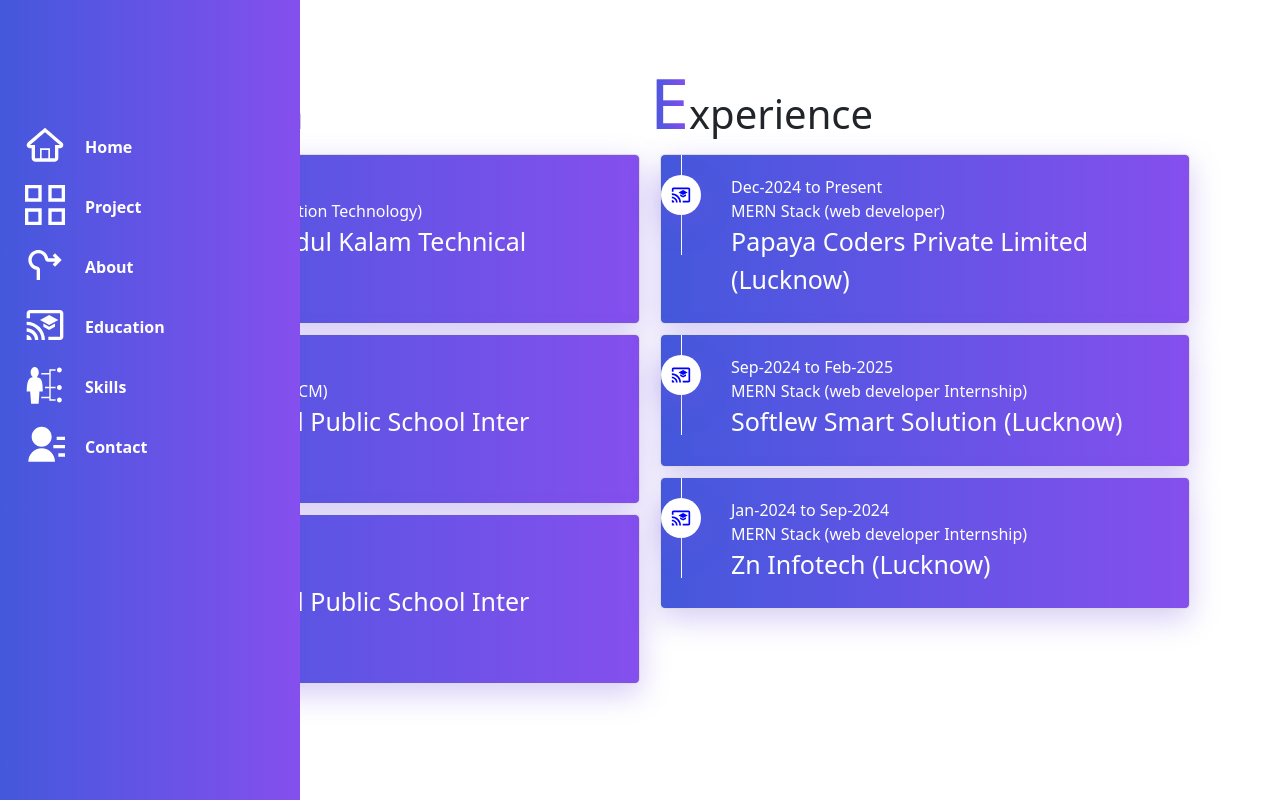
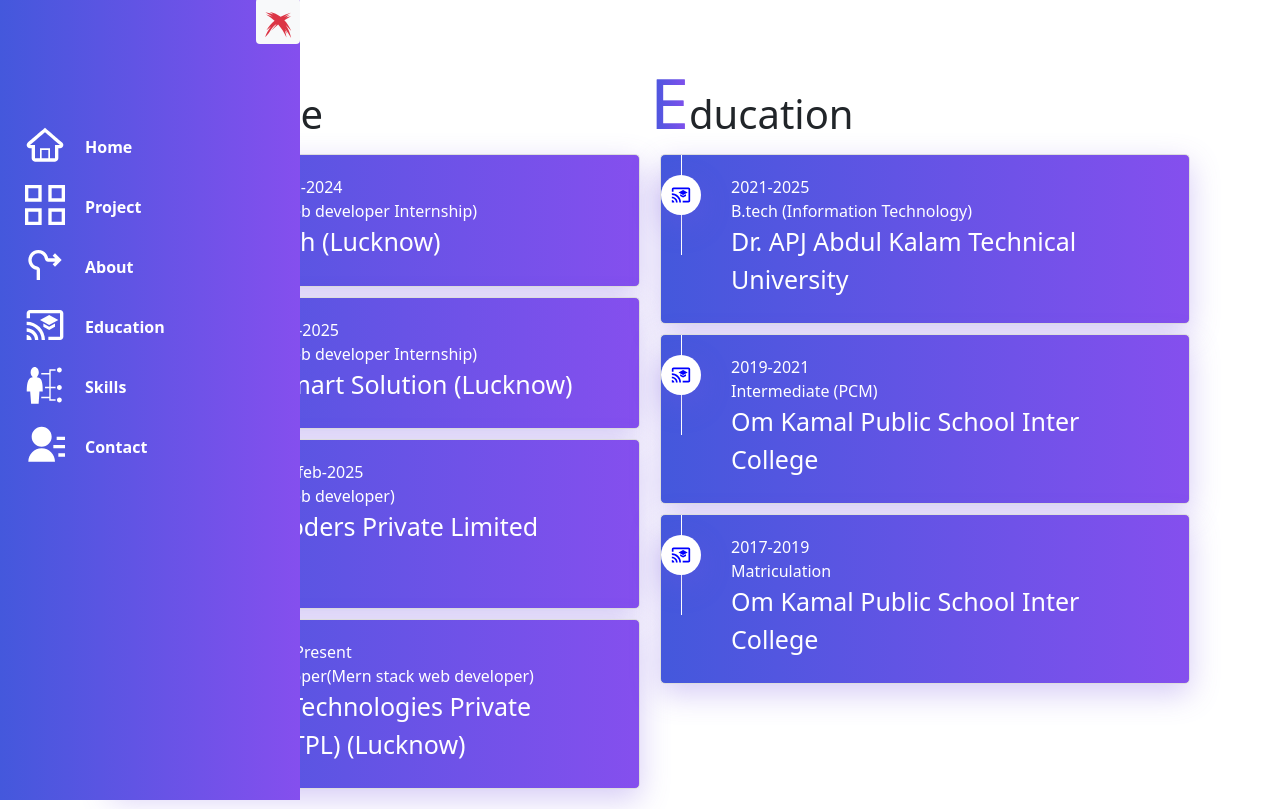
Before and after one commit to Vijay18110/myportfolio, a React (Vite) app: page /education in a window 1280 px wide. Both pictures are taken after a click on the label 40 px from the left and 35 px from the top of the page. Built offline with nearby package versions, Linux system fonts and the light colour scheme.

Commit message:
experience added

```diff
--- a/src/pages/Education/index.jsx
+++ b/src/pages/Education/index.jsx
@@ -6,18 +6,20 @@ const About = () => {
     return (
         <div className={styles.cont}>
             <div className={styles.content}>
+                <div className={styles.left}>
+                    <h1> Experience</h1>
+                    <EducationCart num="4" trans="-400" year="July-2024 to Sep-2024" course="MERN Stack (web developer Internship)" uname="Zn Infotech (Lucknow)" />
+                    <EducationCart num="5" trans="-400" year="Sep-2024 to jan-2025" course="MERN Stack (web developer Internship)" uname="Softlew smart solution (Lucknow)" />
+                    <EducationCart num="3" trans="-400" year="Dec-2024 to 20 feb-2025" course="MERN Stack (web developer)" uname="Papaya Coders Private Limited (Lucknow)" />
+                    <EducationCart num="3" trans="-400" year="21-feb-2025 to Present" course="Software developer(Mern stack web developer)" uname="Tantrash Technologies Private Limited(TTPL) (Lucknow)" />
+                </div>
                 <div className={styles.right}>
                     <h1>Education</h1>
                     <EducationCart trans="400" num="1" year="2021-2025" course="B.tech (Information Technology)" uname="Dr. APJ Abdul Kalam Technical University" />
                     <EducationCart num="2" trans="400" year="2019-2021" course="Intermediate (PCM)" uname="Om Kamal Public School Inter College" />
                     <EducationCart num="2" trans="400" year="2017-2019" course="Matriculation" uname="Om Kamal Public School Inter College" />
                 </div>
-                <div className={styles.left}>
-                    <h1> Experience</h1>
-                    <EducationCart num="3" trans="-400" year="Dec-2024 to Present" course="MERN Stack (web developer)" uname="Papaya Coders Private Limited (Lucknow)" />
-                    <EducationCart num="5" trans="-400" year="Sep-2024 to Feb-2025" course="MERN Stack (web developer Internship)" uname="Softlew smart solution (Lucknow)" />
-                    <EducationCart num="4" trans="-400" year="Jan-2024 to Sep-2024" course="MERN Stack (web developer Internship)" uname="Zn Infotech (Lucknow)" />
-                </div>
+
             </div>
         </div >
     )
--- a/src/pages/Home/index.module.css
+++ b/src/pages/Home/index.module.css
@@ -1,9 +1,10 @@
-.cont{
+.cont {
   padding: 10px 100px;
 }
-::-webkit-scrollbar{
-display:none;}
-.pagename{
+::-webkit-scrollbar {
+  display: none;
+}
+.pagename {
   display: flex;
   width: 50%;
   margin: 0 auto;
@@ -13,54 +14,65 @@ color: white;
   filter: brightness(120%);
   align-items: center;
   box-shadow: rgba(0, 0, 0, 0.4) 0px 30px 90px;
-background-image: linear-gradient(90deg, #4458dc 0, #854fee), radial-gradient(circle at top left, #4458dc, #854fee);
+  background-image: linear-gradient(90deg, #4458dc 0, #854fee),
+    radial-gradient(circle at top left, #4458dc, #854fee);
 }
-.content{
+.content {
   margin-top: 50px;
   display: flex;
   justify-content: space-between;
 }
 
-.content>div h1::first-letter{
-    background-image: linear-gradient(90deg, #4458dc 0, #854fee), radial-gradient(circle at top left, #4458dc, #854fee);
+.content > div h1::first-letter {
+  background-image: linear-gradient(90deg, #4458dc 0, #854fee),
+    radial-gradient(circle at top left, #4458dc, #854fee);
   background-clip: text;
   color: transparent;
-text-shadow: rgba(0, 0, 0, 0.17) 0px -23px 25px 0px inset, rgba(0, 0, 0, 0.15) 0px -36px 30px 0px inset, rgba(0, 0, 0, 0.1) 0px -79px 40px 0px inset, rgba(0, 0, 0, 0.06) 0px 2px 1px, rgba(0, 0, 0, 0.09) 0px 4px 2px, rgba(0, 0, 0, 0.09) 0px 8px 4px, rgba(0, 0, 0, 0.09) 0px 16px 8px, rgba(0, 0, 0, 0.09) 0px 32px 16px;
+  text-shadow: rgba(0, 0, 0, 0.17) 0px -23px 25px 0px inset,
+    rgba(0, 0, 0, 0.15) 0px -36px 30px 0px inset,
+    rgba(0, 0, 0, 0.1) 0px -79px 40px 0px inset, rgba(0, 0, 0, 0.06) 0px 2px 1px,
+    rgba(0, 0, 0, 0.09) 0px 4px 2px, rgba(0, 0, 0, 0.09) 0px 8px 4px,
+    rgba(0, 0, 0, 0.09) 0px 16px 8px, rgba(0, 0, 0, 0.09) 0px 32px 16px;
   font-size: 70px;
 }
-.content>div>p{
+.content > div > p {
   letter-spacing: 1px;
   font-size: 1.3rem;
   font-family: serif;
 }
-.content div:first-child{
+.content div:first-child {
   width: 50%;
 }
-.content div:last-child{
+.content div:last-child {
   display: flex;
-background-color: hsla(232, 68%, 56%,.2);
+  background-color: hsla(232, 68%, 56%, 0.2);
   justify-content: end;
 }
 
-.imgCont{
-background-image: url('../../assets/vijay2.png.jpg');
-background-position:top;
+.imgCont {
+  background-image: url("../../assets/vijay2.png.jpg");
+  background-position: top;
   background-repeat: no-repeat;
- height:500px;
+  height: 500px;
   width: 400px;
   box-shadow: rgba(0, 0, 0, 0.2) 0px 60px 40px -7px;
-box-shadow: rgba(0, 0, 0, 0.4) 0px 2px 4px, rgba(0, 0, 0, 0.3) 0px 7px 13px -3px, rgba(0, 0, 0, 0.2) 0px -3px 0px inset;
-transition: all .3s;
+  box-shadow: rgba(0, 0, 0, 0.4) 0px 2px 4px,
+    rgba(0, 0, 0, 0.3) 0px 7px 13px -3px, rgba(0, 0, 0, 0.2) 0px -3px 0px inset;
+  transition: all 0.3s;
   border-radius: 20px;
-&:hover{
+  &:hover {
     filter: brightness(120%);
     transform: translateX(-50px);
   }
 }
 
-
 .btnCont {
-    background-image: linear-gradient(90deg, rgb(68, 88, 220) 0px, rgb(133, 79, 238)), radial-gradient(circle at left top, rgb(68, 88, 220), rgb(133, 79, 238));
+  background-image: linear-gradient(
+      90deg,
+      rgb(68, 88, 220) 0px,
+      rgb(133, 79, 238)
+    ),
+    radial-gradient(circle at left top, rgb(68, 88, 220), rgb(133, 79, 238));
   box-shadow: rgba(133, 24, 36, 0.3) 0px 6px 10px;
   color: rgb(255, 255, 255);
   cursor: pointer;
@@ -78,122 +90,123 @@ padding-left: 10px;
   align-items: center;
   z-index: 1;
 }
- .icon{
+.icon {
   width: 50px;
   position: absolute;
   height: 50px;
   border-radius: 50%;
   right: 0;
-background-color:white;
+  background-color: white;
   display: flex;
   color: hsl(260, 89%, 46%);
   justify-content: center;
   align-items: center;
 }
 
-@media screen and (min-width:1024px) and (max-width:1610px) {
-.cont{
+@media screen and (min-width: 1024px) and (max-width: 1610px) {
+  .cont {
     padding: 20px 100px;
   }
 }
 
-@media screen and (min-width:769px) and (max-width:1024px) {
-    .content{
+@media screen and (min-width: 769px) and (max-width: 1024px) {
+  .content {
     display: flex;
     flex-direction: column;
   }
-    .content div:first-child{
+  .content div:first-child {
     width: 80%;
     margin: 0 auto;
     padding: 10px;
     order: 2;
   }
-        .content div:last-child{
+  .content div:last-child {
     width: 80%;
     margin: 0 auto;
     order: 1;
   }
-.imgCont{
+  .imgCont {
     width: 100%;
     background-size: cover;
     display: flex;
     justify-content: center;
     margin: 0 auto;
   }
-.nn{
+  .nn {
     width: 80%;
     margin: 0 auto;
   }
-.pagename{
+  .pagename {
     width: 80%;
     margin: 0 auto;
-background-image: linear-gradient(90deg, #4458dc 0, #854fee), radial-gradient(circle at top left, #4458dc, #854fee);
+    background-image: linear-gradient(90deg, #4458dc 0, #854fee),
+      radial-gradient(circle at top left, #4458dc, #854fee);
     padding: 0;
   }
 }
-        @media screen and (min-width:480px) and (max-width:768px) {
-
-            .content{
+@media screen and (min-width: 480px) and (max-width: 768px) {
+  .content {
     display: flex;
     flex-direction: column;
   }
-            .content div:first-child{
+  .content div:first-child {
     width: 100%;
     order: 2;
   }
 
-        .imgCont{
+  .imgCont {
     width: 300px;
     height: 300px;
     border-radius: 50%;
     background-size: cover;
   }
-        .nn{
+  .nn {
     width: 100%;
     margin: 0 auto;
   }
-        .pagename{
+  .pagename {
     width: 100%;
     margin: 0 auto;
-        background-image: linear-gradient(90deg, #4458dc 0, #854fee), radial-gradient(circle at top left, #4458dc, #854fee);
+    background-image: linear-gradient(90deg, #4458dc 0, #854fee),
+      radial-gradient(circle at top left, #4458dc, #854fee);
 
     padding: 0;
   }
 }
 
-            @media screen and (max-width:480px){
-.cont{
+@media screen and (max-width: 480px) {
+  .cont {
     width: 95%;
     margin: 0 auto;
     padding: 20px;
     margin-right: 20px;
   }
-                .content{
+  .content {
     display: flex;
     flex-direction: column;
   }
-                .content div:first-child{
-
+  .content div:first-child {
     width: 100%;
     order: 2;
   }
-            .imgCont{
+  .imgCont {
     width: 200px;
     height: 200px;
     border-radius: 50%;
     margin: 0 auto;
     background-size: cover;
   }
-            .nn{
+  .nn {
     width: 100%;
     display: flex;
     justify-content: center;
   }
-            .pagename{
+  .pagename {
     width: 100%;
     margin: 0 auto;
     display: none;
-            background-image: linear-gradient(90deg, #4458dc 0, #854fee), radial-gradient(circle at top left, #4458dc, #854fee);
+    background-image: linear-gradient(90deg, #4458dc 0, #854fee),
+      radial-gradient(circle at top left, #4458dc, #854fee);
 
     padding: 0;
   }
--- a/src/pages/Sidebarnew/index.jsx
+++ b/src/pages/Sidebarnew/index.jsx
@@ -2,6 +2,10 @@ import React from 'react';
 import styles from './index.module.css';
 import { motion } from 'framer-motion';
 import { Navigation } from '../NavigationBar';
+import { MdDelete } from 'react-icons/md';
+import { GrCut } from 'react-icons/gr';
+import { TiUserDelete } from 'react-icons/ti';
+import { GiCrossMark } from 'react-icons/gi';
 const Sidebarnew = ({ setToggle }) => {
     return (
         <>
@@ -9,6 +13,11 @@ const Sidebarnew = ({ setToggle }) => {
                 initial={{ x: '-100%' }}
                 animate={{ x: 0 }}
                 transition={{ duration: 0.5 }}>
+                <div className='text-end  fs-3 text-danger'>
+
+                    <span onClick={() => setToggle((p) => !p)} className='bg-light px-2 py-1 rounded-1'
+                    ><GiCrossMark /></span>
+                </div>
                 <Navigation setToggle={setToggle} />
             </motion.div>
             <div className={styles.sidebarCont2}>
--- a/src/pages/Sidebarnew/index.module.css
+++ b/src/pages/Sidebarnew/index.module.css
@@ -2,7 +2,8 @@
   position: absolute;
   z-index: 100;
   width: 300px;
-  height: 100vh;
+  height: 100%;
+  position: fixed;
   background-image: linear-gradient(90deg, #4458dc 0, #854fee),
     radial-gradient(circle at top left, #4458dc, #854fee);
 }
--- a/src/pages/Toggle/index.jsx
+++ b/src/pages/Toggle/index.jsx
@@ -61,22 +61,22 @@ const StyledWrapper = styled.div`
     transition-delay: calc(0s + 0.35s),0s;
   }
 
-  #checkbox:checked + .toggle .bar--top {
-    bottom: calc(50% - 4px/ 2);
-    transform: rotate(135deg);
-    transition-delay: 0s,calc(0s + 0.35s);
-  }
+  // #checkbox:checked + .toggle .bar--top {
+  //   bottom: calc(50% - 4px/ 2);
+  //   transform: rotate(135deg);
+  //   transition-delay: 0s,calc(0s + 0.35s);
+  // }
 
-  #checkbox:checked + .toggle .bar--middle {
-    opacity: 0;
-    transition-duration: 0s;
-    transition-delay: calc(0s + 0.35s);
-  }
+  // #checkbox:checked + .toggle .bar--middle {
+  //   opacity: 0;
+  //   transition-duration: 0s;
+  //   transition-delay: calc(0s + 0.35s);
+  // }
 
-  #checkbox:checked + .toggle .bar--bottom {
-    top: calc(50% - 4px/ 2);
-    transform: rotate(225deg);
-    transition-delay: 0s,calc(0s + 0.35s);
-  }`;
+  // #checkbox:checked + .toggle .bar--bottom {
+  //   top: calc(50% - 4px/ 2);
+  //   transform: rotate(225deg);
+  //   transition-delay: 0s,calc(0s + 0.35s);
+  // }`;
 
 export default Toggle2;
```
Lines whose indentation alone changed are shown as unchanged.
